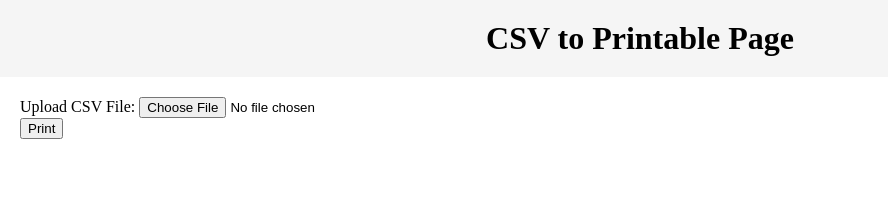
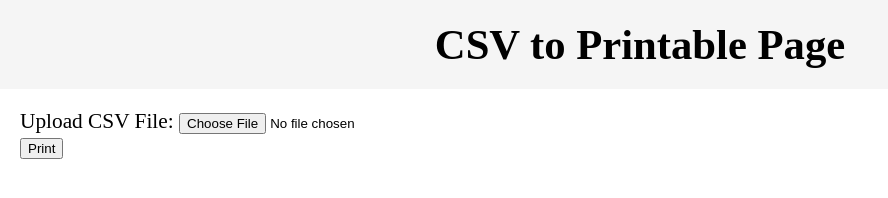
Before and after one commit to chrsjnsn/csvToPrintable, a plain HTML site: page index.html in a window 1280 px wide. Shown: the whole page, without its empty margins (0-888 px from the left). Drawn offline with Linux system fonts and the light colour scheme.

Commit message:
Hide element from print page, increase font size

```diff
--- a/index.html
+++ b/index.html
@@ -7,16 +7,16 @@
   <link rel="stylesheet" href="styles.css">
 </head>
 <body>
-  <header>
+  <header class="no-print">
     <h1>CSV to Printable Page</h1>
   </header>
   <main>
-    <section>
+    <section class="no-print">
       <label for="csv-file">Upload CSV File:</label>
       <input type="file" id="csv-file" accept=".csv">
     </section>
     <section id="printable">
-      <button onclick="window.print()">Print</button>
+      <button class="no-print" onclick="window.print()">Print</button>
       <div id="content"></div>
     </section>
   </main>
--- a/styles.css
+++ b/styles.css
@@ -1,6 +1,6 @@
 body {
     font-family: "Times New Roman", serif;
-    font-size: 12pt;
+    font-size: 16pt;
     margin: 0;
     padding: 0;
 }
@@ -22,3 +22,9 @@ body {
 #content {
     white-space: pre-line;
 }
+
+@media print {
+    .no-print {
+        display: none;
+    }
+}
```
Lines whose indentation alone changed are shown as unchanged.
